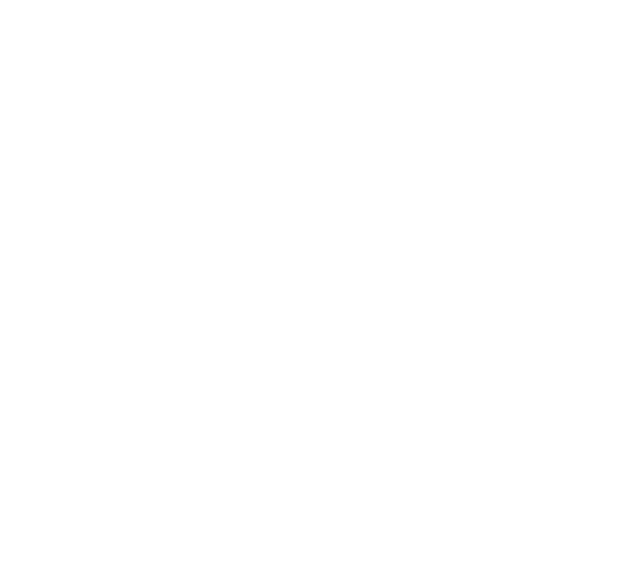
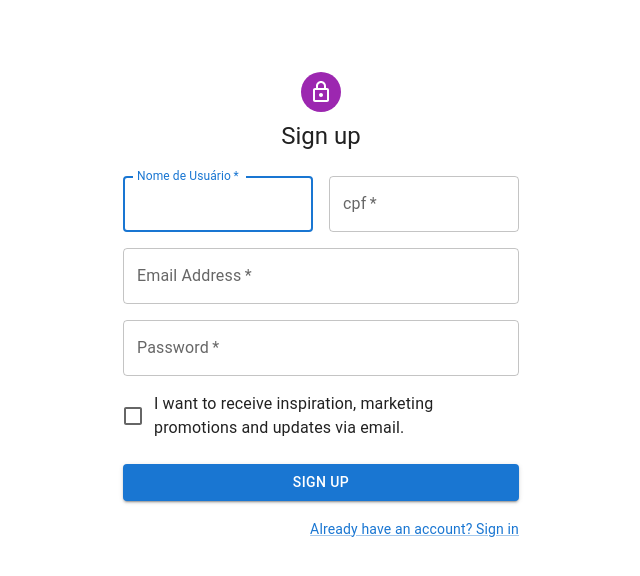
Before and after one commit to gilmarUFG/cs20231_g5, a React (Create React App) app in the folder frontend/avalie_aqui/: page /signup in a window 1280 px wide. Before the commit this address had no page. Shown: the top 576 px of the page, without its empty margins (319-959 px from the left). Built offline with nearby package versions, Linux system fonts and the light colour scheme.

Commit message:
Tela de Cadastro de Usuário criada e conectada com Backend

```diff
--- a/frontend/avalie_aqui/src/App.js
+++ b/frontend/avalie_aqui/src/App.js
@@ -1,6 +1,7 @@
 
 import Login from './components/logi/Login';
 import { BrowserRouter, Route, Routes, Navigate } from 'react-router-dom';
+import SignUp from './components/signup/SignUp';
 
 function App() {
   return (
@@ -8,6 +9,7 @@
       <Routes>
         <Route path="/" element={<Navigate to="/login" />} />
         <Route path="/login" element={<Login />} />
+        <Route path="/signup" element={<SignUp />} />
       </Routes>
     </BrowserRouter>
   );
--- a/frontend/avalie_aqui/src/api/index.js
+++ b/frontend/avalie_aqui/src/api/index.js
@@ -13,4 +13,4 @@
 
 
 export const signIn = (formData) => API.post('/auth/login', formData);
-export const signUp = (formData) => API.post('/users/signup', formData);
+export const signUp = (formData) => API.post('/user/register', formData);
```
